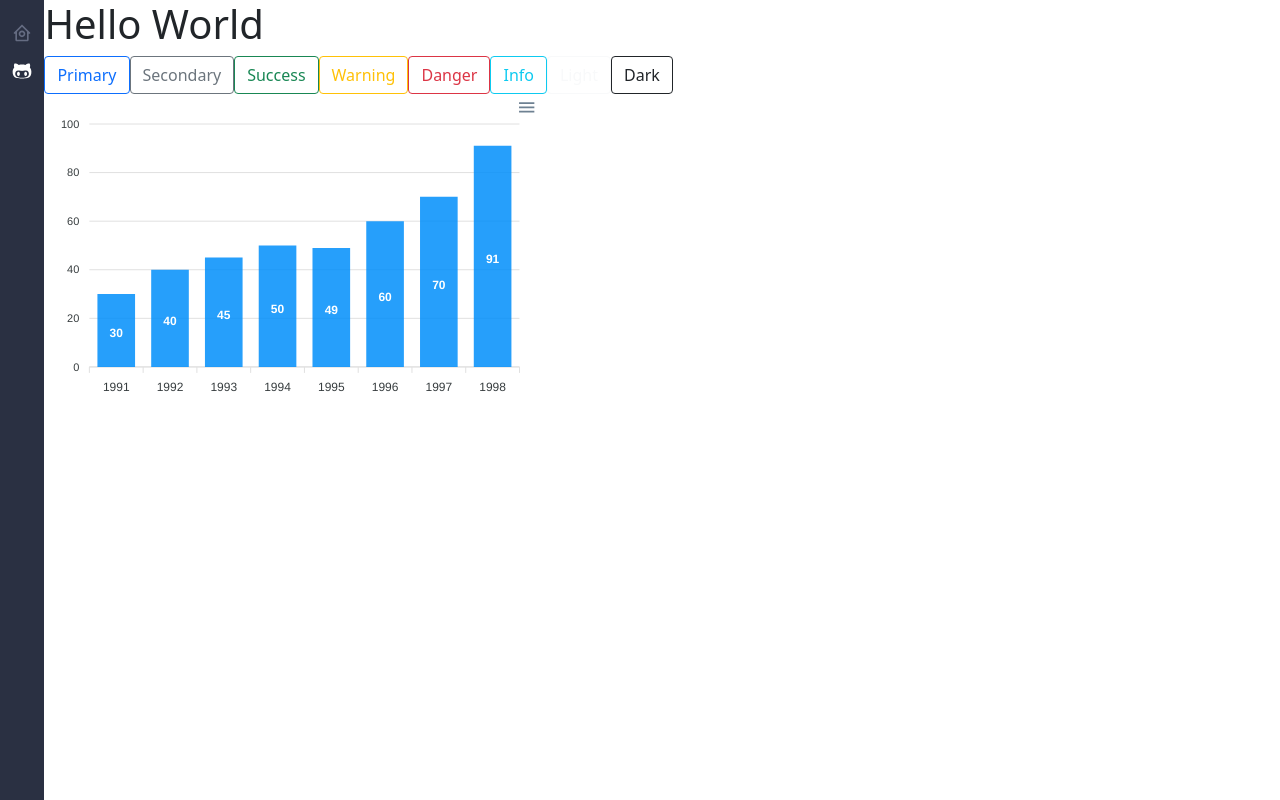
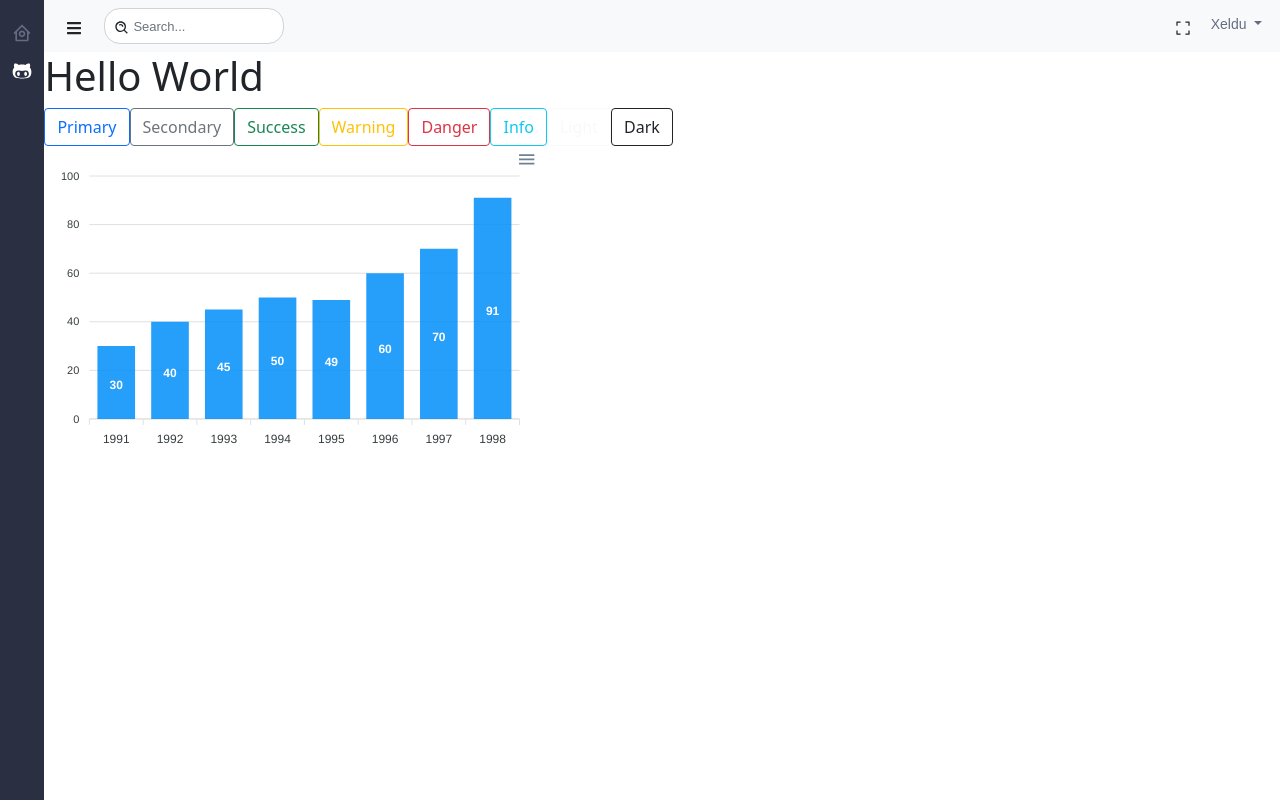
Before and after one commit to fekete1/Tracking-Trade-Project, a Next.js app: page /example in a window 1280 px wide. Built offline with nearby package versions, Linux system fonts and the light colour scheme.

Commit message:
Troca da cor de fundo da tela Example

```diff
--- a/src/pages/example.tsx
+++ b/src/pages/example.tsx
@@ -4,17 +4,19 @@ import { Button, SSRProvider } from 'react-bootstrap'
 import { SideMenu } from '../components/SideMenu'
 
 import dynamic from 'next/dynamic'
+import { TopMenu } from '../components/TopMenu'
 const Chart = dynamic(() => import('react-apexcharts'), { ssr: false })
 
 const Home: NextPage = () => {
     return (
         <SSRProvider>
-            <div>
+            <div style={{ background: 'white' }}>
                 <Head>
                     <title>Example</title>
                 </Head>
 
                 <SideMenu>
+                    <TopMenu />
                     <main>
                         <h1>Hello World</h1>
                     </main>
```
